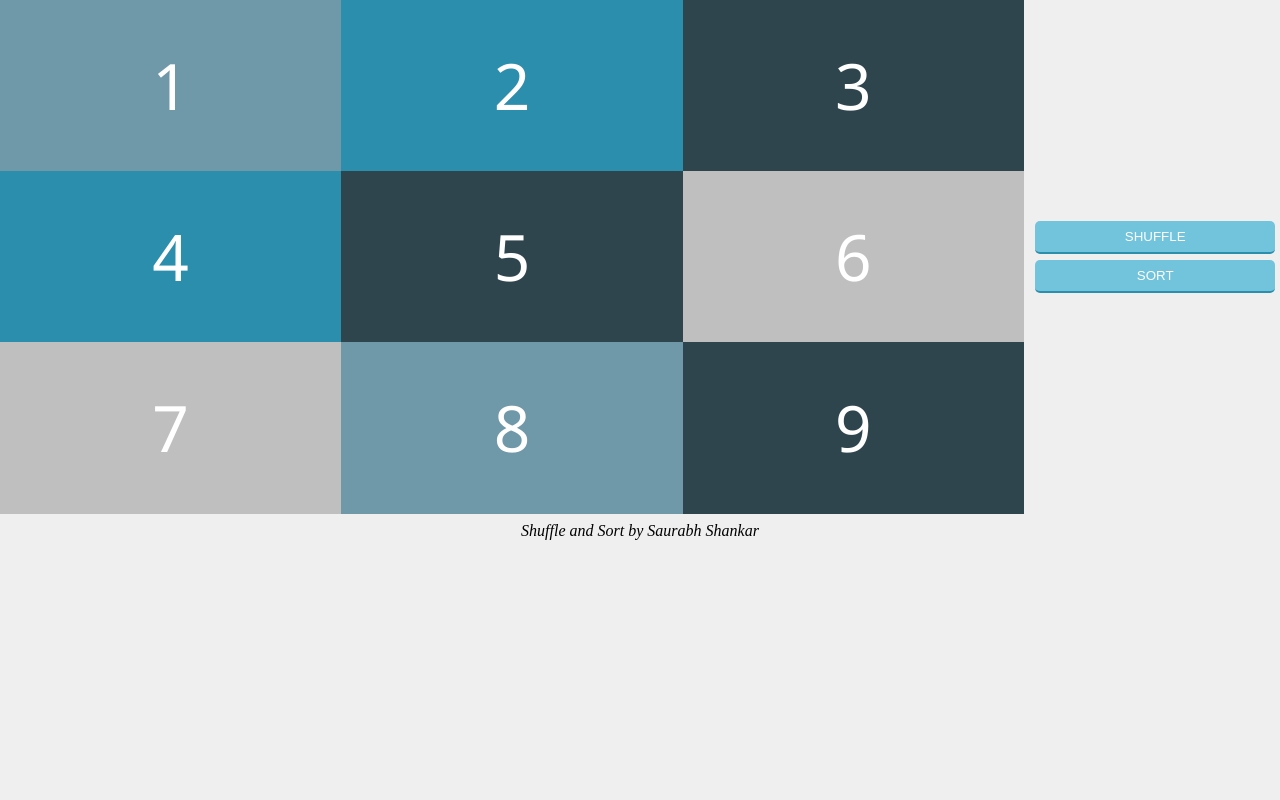
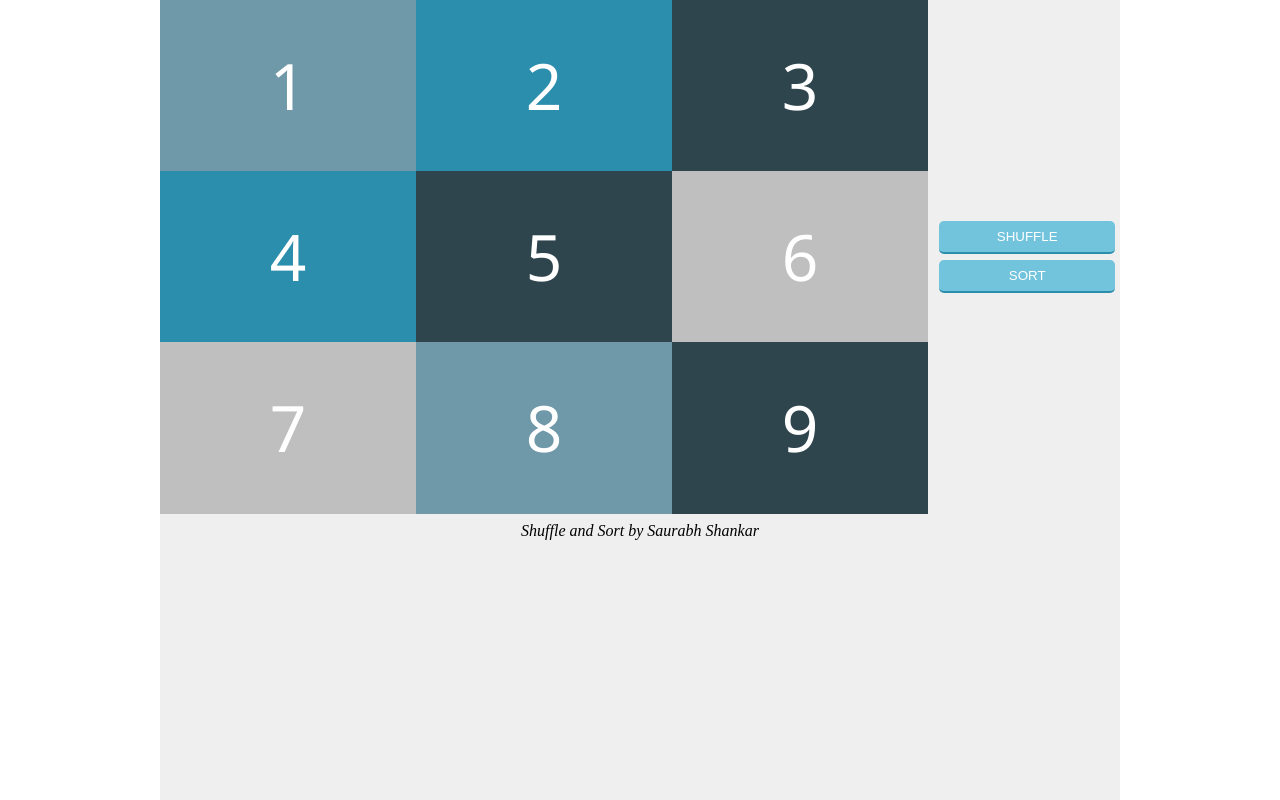
Before and after one commit to sshankar02/shuffleSort, a plain HTML site: page index.html in a window 1280 px wide. Drawn offline with Linux system fonts and the light colour scheme.

Commit message:
ui fixes

```diff
--- a/index.css
+++ b/index.css
@@ -12,8 +12,12 @@ body {
 .container {
   height: 100%;
   width: 100%;
+  max-width: 960px;
   display: grid;
   grid-template-rows: 3rem auto 2.5rem;
+  margin: 0 auto;
+  user-select: none;
+  -webkit-user-select: none;
 }
 /* action button styling */
 button {
@@ -45,6 +49,7 @@ button {
   grid-template-columns: 1fr;
   grid-auto-flow: row;
   grid-auto-rows: 2rem;
+  gap: 0.2rem;
   margin: 0.5rem;
 }
 .cardGrid div {
@@ -53,12 +58,14 @@ button {
   display: grid;
   grid-template-columns: 1rem 1fr;
   text-align: center;
+  background-color: #efefef;
 }
 .cardGrid div:before {
   height: 100%;
-  width: 10%;
+  width: 100%;
   display: inline-block;
-  content: "";
+  content: attr(numColor);
+  background-color: var(--color);
 }
 
 @media (min-width: 376px) {
@@ -74,6 +81,7 @@ button {
   }
   .cardGrid {
     grid-area: cardGrid;
+    gap: 0rem;
     margin: 0;
     grid-template-columns: repeat(3, 1fr);
     grid-auto-rows: minmax(4rem, 1fr);
@@ -87,9 +95,13 @@ button {
     color: #fff;
     font-size: 4rem;
     font-family: "Segoe UI", Tahoma, Geneva, Verdana, sans-serif;
+    z-index: 2;
+    position: relative;
   }
   .cardGrid div:before {
-    display: none;
+    /* display: none; */
+    position: absolute;
+    z-index: -1;
   }
   .credits {
     grid-area: credits;
--- a/index.js
+++ b/index.js
@@ -28,6 +28,8 @@ assignNums = (_numObj, arrElements) => {
   let numObj = Object.keys(initialState);
   arrElements.forEach((element, index) => {
     element.innerHTML = numObj[index];
-    element.style.backgroundColor = _numObj[index + 1];
+    // element.style.backgroundColor = _numObj[index + 1];
+    // let color = _numObj[index + 1];
+    element.style.setProperty("--color", _numObj[index + 1]);
   });
 };
```
